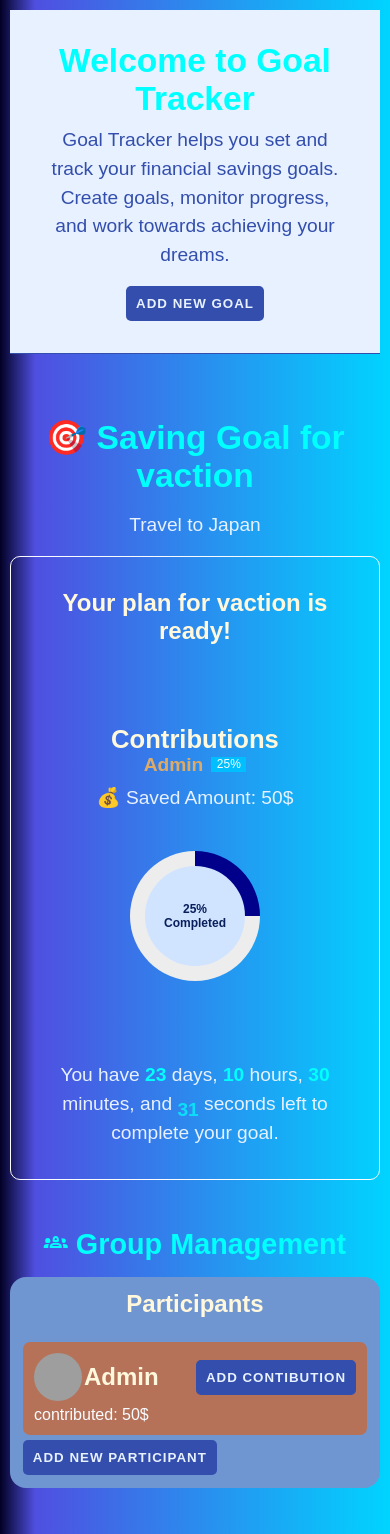
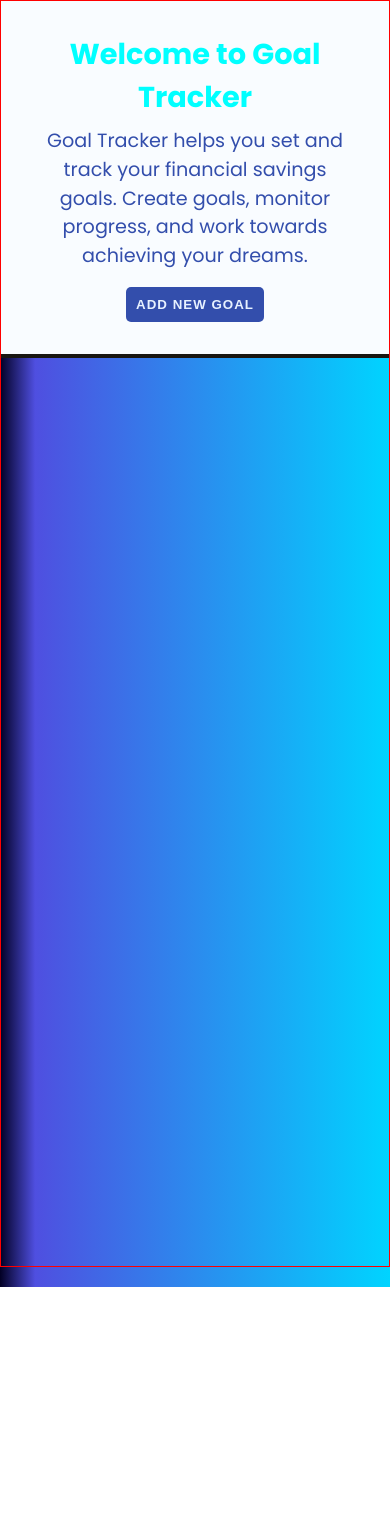
Before and after one commit to Johnnymedhane/Saving-Planer, a React (Create React App) app: page / in a window 390 px wide. After the commit the page ends 1287 px from the top, so only its background shows below. Built offline with nearby package versions, Linux system fonts and the light colour scheme; grey boxes are pictures that could not be loaded.

Commit message:
new branch, made some changes to css

```diff
--- a/src/AddPersonForm.js
+++ b/src/AddPersonForm.js
@@ -28,13 +28,13 @@ export function AddPersonForm({ onAddperson, id, closeForm }) {
     };
 
     onAddperson(newPerson, id);
-
     setAmount('');
     setImage("https://i.pravatar.cc/48id");
     setName('');
     setError('')
     closeForm(pre => !pre);
   }
+
   function handleContribution(e) {
     let value = e.target.value.replace("$", '');
     if(!/^\d*\.?\d*$/.test(value)){
--- a/src/App.js
+++ b/src/App.js
@@ -6,7 +6,7 @@ import { Button } from "./Button";
 let goalList = [
    {
     id: crypto.randomUUID(),
-    goalName: "vaction",
+    goalName: "Vacation",
     targetAmount: parseFloat(200),
     deadline: "02/07/25",
     description: "Travel to Japan",
@@ -24,14 +24,13 @@ let goalList = [
 ]
 
 function App() {
-  const [goals, setGoals]= useState(goalList);
+  const [goals, setGoals]= useState([]);
   const [showForm, setShowForm] = useState(false);
 
   function handleGoalForm(newItem){
     setGoals(pre => [...pre, newItem]);
     console.log(goals)
-
-
+    alert(`Saved Amount So Far ${newItem.savedAmount}$`);
   }
   function toggleFormVisibility() {
     setShowForm((prev) => !prev);
@@ -94,7 +93,7 @@ function addNewParticipante(newPerson, goalId) {
 }
 function Header({onClick, formIsOpen}) {
   return (
-    <header className="header">
+    <div className="header">
       <h1>Welcome to Goal Tracker</h1>
       <p>
         Goal Tracker helps you set and track your financial savings goals.
@@ -103,7 +102,7 @@ function Header({onClick, formIsOpen}) {
       <Button onClick={onClick}>
         {formIsOpen ? "Close Form" : "Add New Goal"}
       </Button>
-    </header>
+    </div>
   );
 }
 
--- a/src/Plan.js
+++ b/src/Plan.js
@@ -78,7 +78,7 @@ export function Plan({ plan, onUpdateContribution, onAddperson }) {
                 <p> <strong>{p.name} </strong></p>
                  <div className="contribution-bar"
                     style={{ width: `${contributionPercentage + 10}px` }}>
-                    <span>{contributionPercentage}%</span>
+                    <span>{contributionPercentage.toFixed()}%</span>
                         </div>
                   </div>
                  </li>)
@@ -105,7 +105,7 @@ export function Plan({ plan, onUpdateContribution, onAddperson }) {
         </p>
         {showCelebration && <h3 style={{ color: "gold" }}>🎉 Congratulations! Goal achieved! 🎉</h3>}
       </div>
-      <h2>
+      <h2 className="icon">
       <span className="material-symbols-outlined">groups_2
         </span> Group Management
         </h2>
--- a/src/index.css
+++ b/src/index.css
@@ -15,45 +15,45 @@
   --color3: #D0E3FF;
   --color4:#E7F1FF;
   --color5:#f9fcff;
-  --text:clamp(1.2rem, 0.185rem + 3.258vw, 0.95rem);
+  --text:clamp(1.2rem, 0.185rem + 3.258vw, 0.705rem);
   --small-text:clamp(0.570rem, 0.185rem + 3.258vw, 0.75rem)
 }
 html{
-  font-family:  poppin, sans-serif
+  font-family:  poppins, sans-serif;
 
 }
 body{
-  background: rgb(2,0,36);
 background: linear-gradient(90deg,
 rgba(2,0,36,1) 0%,
  rgba(79,79,224,1) 9%,
  rgba(0,212,255,1) 100%);
- padding: 20px;
-
+ min-height: 100vh;
  font-size: var(--text);
- min-height: 10vh;
-
-
 }
 
 h1{
-  font-size: clamp(2.100rem, 0.185rem + 3.258vw, 3.625rem);
+  font-size: clamp(1.800rem, 0.185rem + 3.258vw, 3.625rem);
 }
 h2{
-  font-size: clamp(1.900rem, 0.185rem + 3.258vw, 3.625rem);
+  font-size: clamp(1.600rem, 0.185rem + 3.258vw, 3.625rem);
 }
 h3{
-  font-size: clamp(1.900rem, 0.185rem + 3.258vw, 3.235rem)
+  font-size: clamp(1.400rem, 0.185rem + 3.258vw, 3.235rem)
 
 }
 h4, h5, h6{
   font-size: clamp(1.600rem, 0.185rem + 3.258vw, 1.825rem);
 }
-.App{
-   min-height: 100vh;
-  padding: 10px;
 
+.App {
+  height: 100%;
+  border: 1px solid red;
+  display: flex;
+  flex-direction: column;
+  align-items: center;
+  justify-content: center;
 }
+
 form{
   position: relative;
   display: flex;
@@ -115,8 +115,8 @@ h3, h4{
 .header {
   text-align: center;
   padding: 2rem;
-  background-color: var(--color4);
-  border-bottom: 1px solid var(--color1);
+  background-color: var(--color5);
+  border-bottom: 4px solid rgb(25, 22, 17);
 
 }
 strong{
@@ -203,26 +203,8 @@ input:focus, textarea:focus{
   color: var(--color4);
  min-height: 100vh;
 }
-
-
-.indication{
-  margin-top: 1.6rem;
-  margin-bottom: 5rem;
-  display: flex;
-  flex-direction: column;
-  gap: 5rem;
-  justify-content: center;
-  align-items: center;
-  padding: 2rem;
-  border: 1px solid var(--color5);
-  border-radius: 10px;
-  /* border: 1px solid var(--color3); */
-}
-
  .goal-display h1{
   margin-bottom: 1rem;
-
-
 }
 .goal-display p{
   text-align: center;
@@ -247,6 +229,21 @@ input:focus, textarea:focus{
  margin-top: 1.5rem;
   list-style: none;
 }
+.indication{
+  margin-top: 1.6rem;
+  margin-bottom: 5rem;
+  display: flex;
+  flex-direction: column;
+  gap: 3rem;
+  justify-content: center;
+  align-items: center;
+  padding: 2rem;
+  border: 1px solid var(--color5);
+  border-radius: 10px;
+  /* border: 1px solid var(--color3); */
+}
+
+
 .description{
   display: flex;
   align-items: center;
@@ -277,14 +274,13 @@ align-items: center;
 
   height: 15px;
   background-color: rgb(0, 191, 255);
-
-  text-align: center;
+  display: flex;
+  align-items: center;
+  justify-content: center;
   color: var(--color5);
   font-size: var(--small-text);
 
 }
-
-
 
 .chart{
   position: relative;
@@ -313,6 +309,15 @@ align-items: center;
   font-weight: 600;
   font-size: var(--small-text);
   z-index: 9;
+}
+.icon{
+  display: flex;
+  align-items: center;
+  justify-content: center;
+  gap: 8px;
+}
+.icon > .material-symbols-outlined{
+  font-size: 2.5rem;
 }
 .group-management{
   margin-top: 1rem;
@@ -360,22 +365,24 @@ max-width: 700px;
   body{
     padding: 0 0 20px;
   }
-  h2 {
-    font-size: 1.8rem; /* Fixed size for small screens */
+  /* h2, h1 {
+    font-size: 2.5rem;
   }
 
   h3 {
-    font-size: 1.5rem; /* Fixed size for small screens */
-  }
+    font-size: 1.8rem;
+  } */
 form{
   max-width: 600px;
 }
 .description{
   flex-direction: column;
-  gap: 5vh;
+  gap: 3vh;
 }
 .indication{
   margin-bottom: 3rem;
   margin-top: 1rem;
+  gap: 2rem;
 }
+
 }
```
